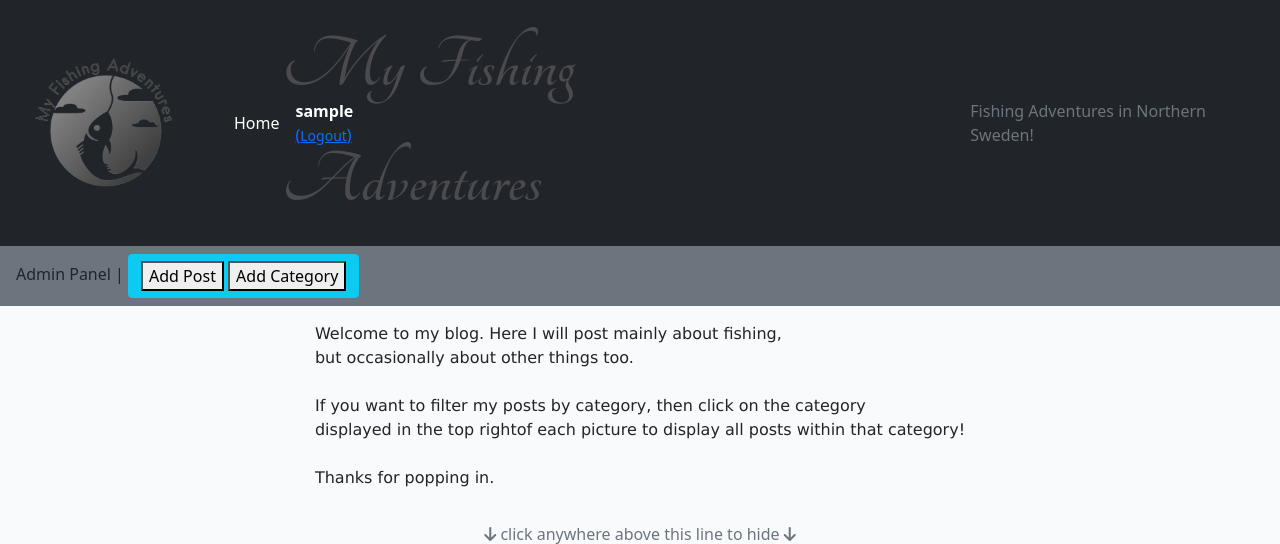
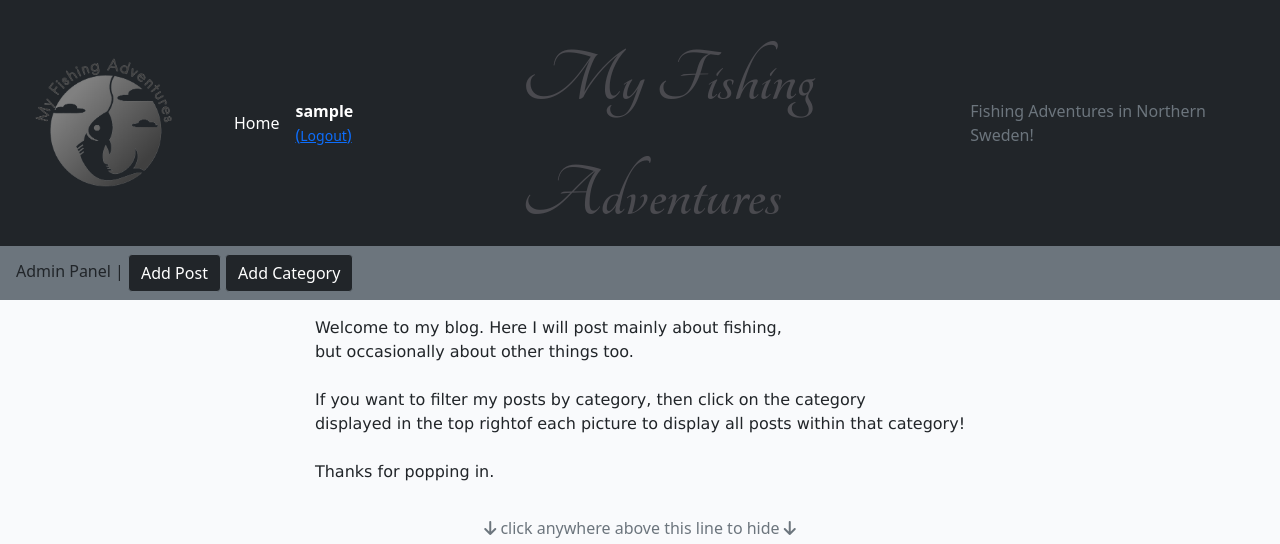
Before and after one commit to markdaniel1982/MD82-P4, a Django app: page / in a window 1280 px wide. Shown: the top 544 px of the page. Run offline with Django 3.2, Linux system fonts and the light colour scheme; the visitor is signed in with stand-in values (Sample User, id 1); data that the repository does not hold is empty; some libraries are stand-ins or nearby versions.

Commit message:
more adjustments after validation on base.html

```diff
--- a/static/css/style.css
+++ b/static/css/style.css
@@ -1,8 +1,8 @@
-. {
+/* . {
     padding: 0;
     margin: 0;
     border: 0;
-}
+} */
 
 body {
     background-color: #F9FAFC;
@@ -32,7 +32,8 @@ li {
     font-family: 'Tangerine', sans-serif;
     font-size: 6vw;
     position: relative;
-    right: 13%;
+    top: 14px;
+    left: 10%;
 }
 
 #navlogo {
@@ -68,10 +69,6 @@ a {
     padding-bottom: 1rem;
     display: flex;
     justify-content: center;
-}
-
-#account-btn {
-    background-color: #23BBBB;
 }
 
 .category-title {
--- a/templates/base.html
+++ b/templates/base.html
@@ -70,13 +70,11 @@
         <nav class="navbar navbar-sm navbar-light bg-secondary">
             <div class="admin-panel">
                 Admin Panel |
-                <span class="btn btn-info">
-                    <form style="display: inline" action="{% url 'add_post' %}" method="get">
-                        <button>Add Post</button>
-                    </form>
-                    <form style="display: inline" action="{% url 'add_category' %}" method="get">
-                        <button>Add Category</button>
-                    </form>
+                <span>
+                    <a class="button btn btn-secondary bg-dark" style="display:inline-block" href="{% url 'add_post' %}"
+                        aria-label="Add Post">Add Post</a>
+                    <a class="button btn btn-secondary bg-dark" style="display:inline-block"
+                        href="{% url 'add_category' %}" aria-label="Add Post">Add Category</a>
                 </span>
             </div>
         </nav>
--- a/templates/index.html
+++ b/templates/index.html
@@ -34,9 +34,9 @@
                         <div class="card-body">
                             <div class="image-container">
                                 {% if "placeholder" in post.featured_image.url %}
-                                <img class="card-img-top" src="https://picsum.photos//300?blur=2">
+                                <img class="card-img-top" src="https://picsum.photos//300?blur=2" alt="uploaded image">
                                 {% else %}
-                                <img class="card-img-top" src=" {{ post.featured_image.url }}">
+                                <img class="card-img-top" src=" {{ post.featured_image.url }}" alt="uploaded image">
                                 {% endif %}
                                 <div class="image-flash">
                                     <p class="author">Author | {{ post.author }}
```
